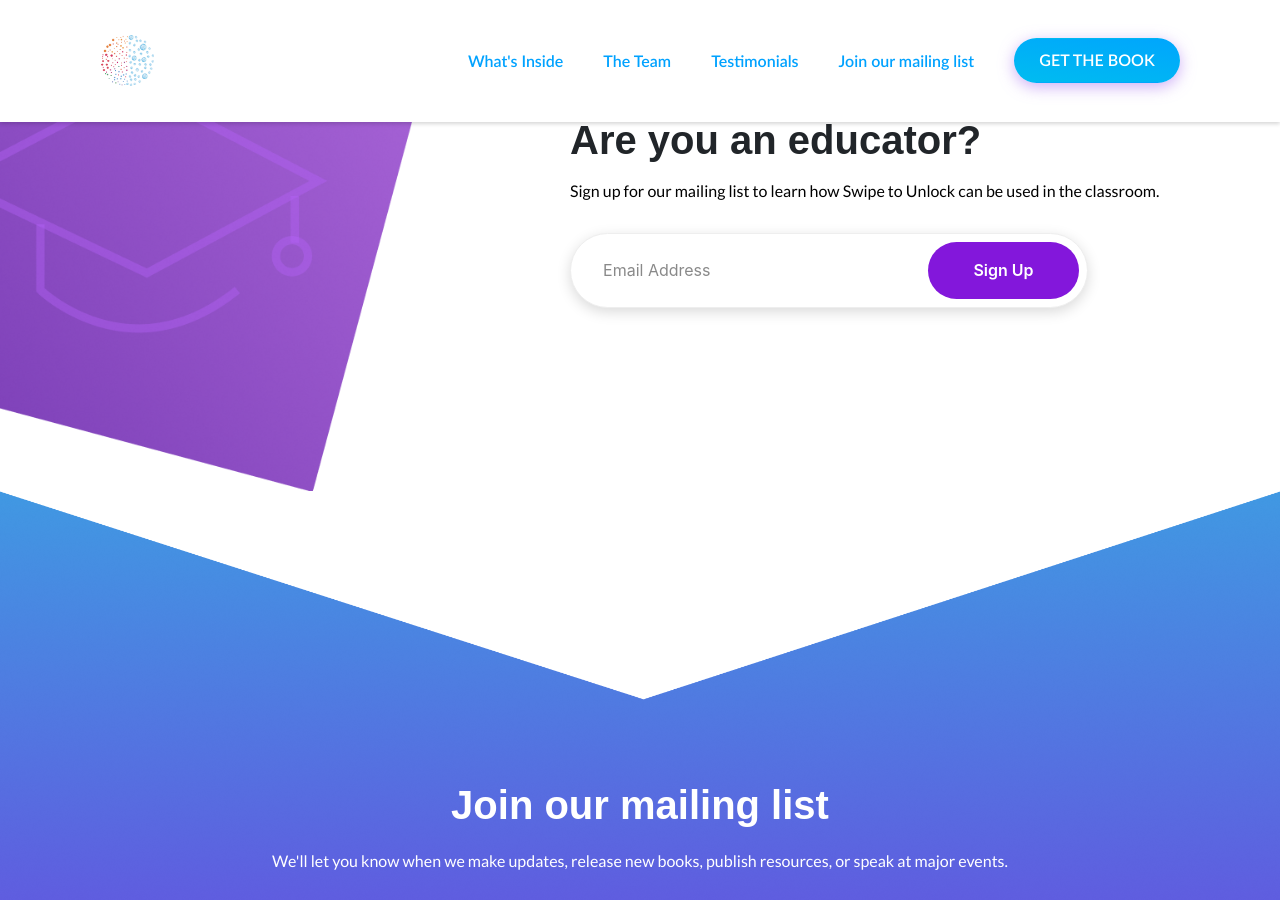
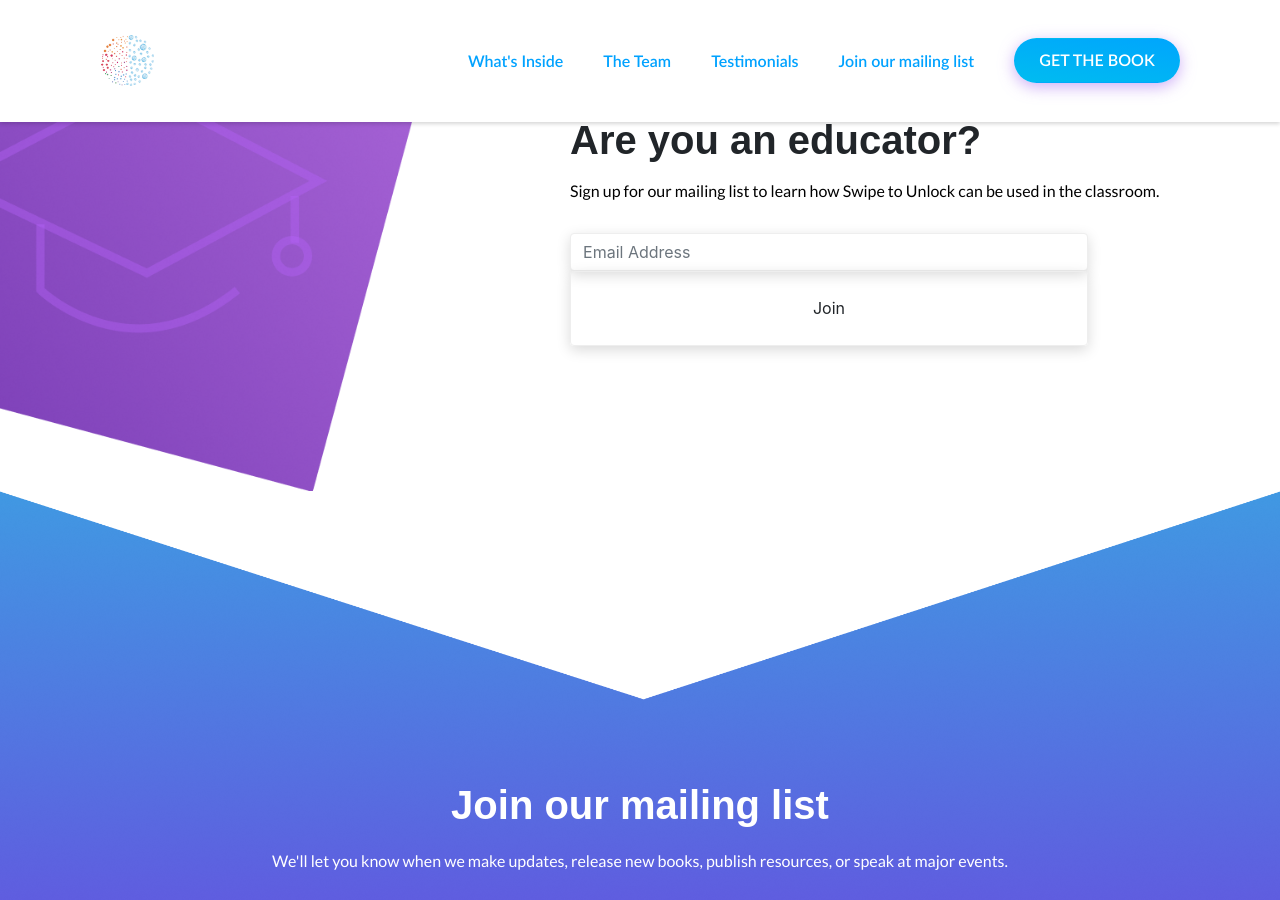
Before and after one commit to bubbleorrevolution/BubbleOrRevolution.github.io, a Jekyll site: the page built from index.html, in a window 1280 px wide and 900 px high, scrolled down 4146 px. Built offline with Jekyll 4.4.1, drawn with Linux system fonts in a browser that asks for light colours; nearby versions of some CDN libraries; some web fonts are replaced.

Commit message:
Update index.html

```diff
--- a/index.html
+++ b/index.html
@@ -290,8 +290,13 @@
                     <h2 class="section-title pt-200 mb-15">Are you an educator?</h2>
                     <p>Sign up for our mailing list to learn how Swipe to Unlock can be used in the classroom.</p>
                     <div class="contact-form mt-30">
-                        <input type="text" placeholder="Email Address">
-                        <button type="submit" class="cta-btn">Sign Up</button>
+                        <form name="edu_form" id="edu_form" enctype="text/plain" class="form" action="https://docs.google.com/forms/d/e/1FAIpQLSdh9HmfhJMRImpGycoKVbFlw-shP-k70XA3wrZ2VYzE6lUb5g/formResponse?" target="hidden_iframe" onsubmit="window.submitted=true;">
+                            <input type="email" name="entry.242048438" id="entry.242048438" class="form-control" placeholder="Email Address" />
+                            <input type="submit" value="Join" class="btn btn-default btn-block" />
+                        </form>
+                        <iframe name="hidden_iframe" id="hidden_iframe" style="display:none;" onload="if(window.submitted) {}"></iframe>
+                        <!--<input type="text" placeholder="Email Address">
+                        <button type="submit" class="cta-btn">Sign Up</button> -->
                     </div>
                 <!-- </div> -->
             </div>
```
